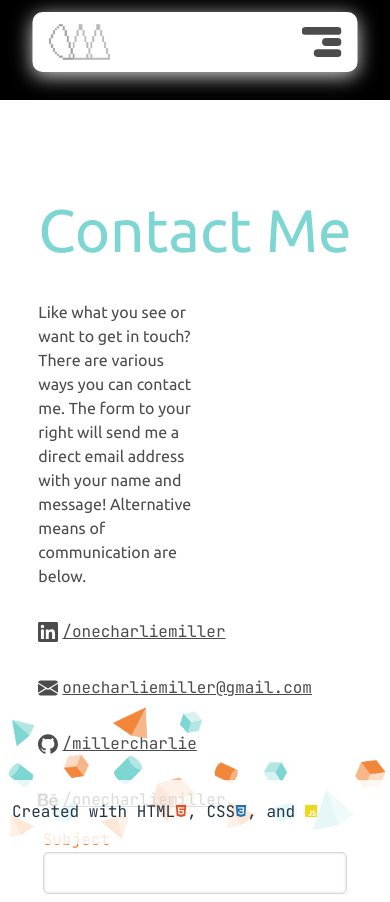
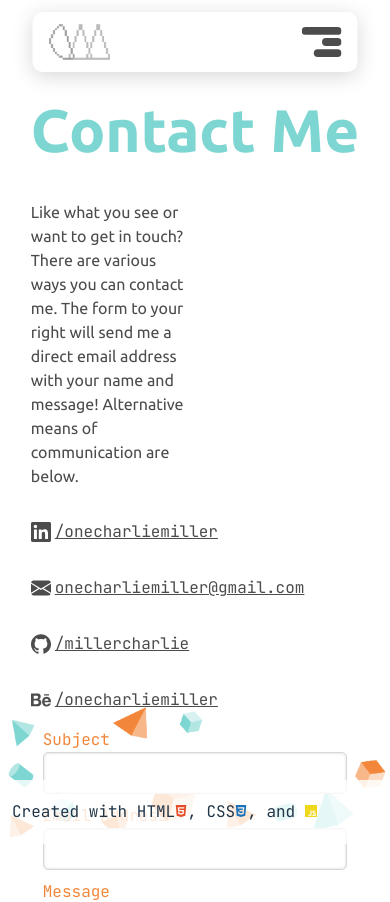
Before and after one commit to millercharlie/Digital-Portfolio, a React (Vite) app: page /contact in a window 390 px wide. Shown: the top 902 px of the page. Built offline with nearby package versions, Linux system fonts and the light colour scheme.

Commit message:
Add Ubuntu Font Weights and Remove SVGs
- Add all font weights for the Ubuntu typeface
- Remove unnecessary SVG rectangles and replace them with margin/padding

```diff
--- a/index.html
+++ b/index.html
@@ -3,8 +3,10 @@
   <head>
     <meta charset="UTF-8" />
     <link rel="icon" type="image/svg+xml" href="/favicon.svg" />
+    <link rel="preconnect" href="https://fonts.googleapis.com">
+    <link rel="preconnect" href="https://fonts.gstatic.com" crossorigin>
     <link href='https://fonts.googleapis.com/css?family=JetBrains Mono' rel='stylesheet'>
-    <link href="https://fonts.googleapis.com/css2?family=Ubuntu&display=swap" rel="stylesheet">
+    <link href="https://fonts.googleapis.com/css2?family=Ubuntu:ital,wght@0,300;0,400;0,500;0,700;1,300;1,400;1,500;1,700&display=swap" rel="stylesheet">
     <meta name="viewport" content="width=device-width, initial-scale=1.0" />
     <title>Charlie's Portfolio</title>
   </head>
--- a/src/App.css
+++ b/src/App.css
@@ -212,6 +212,7 @@
   padding: 0 1rem;
   color: #000000;
   white-space: pre-line;
+  font-weight: normal;
 }
 
 .small-z-index {
@@ -390,12 +391,13 @@
 
 /* Footer.jsx Component Styles */
 .footer {
-  position: sticky;
+  position: fixed;
   width: 100%;
+  left: 0;
   bottom: 0;
   background-color: rgba(256, 256, 256, 0.80);
   border-radius: 10px 10px 0 0;
-  line-height: 4rem;
+  line-height: 2rem;
 }
 .row {
   width: 100%;
--- a/src/pages/About.jsx
+++ b/src/pages/About.jsx
@@ -150,17 +150,6 @@
         icon={toggle}
         textColor={getColors("nav")}
       />
-      {window.innerWidth <= 600 && (
-        <svg width="100%" height="70px" className="rect">
-          <rect
-            x={0}
-            y={0}
-            width="100%"
-            height="70px"
-            fill={window.colorMode === "one" ? "white" : "black"}
-          />
-        </svg>
-      )}
       {popup}
       <div className="background-container">
         <ul className="bytes-ul">
--- a/src/pages/Contact.jsx
+++ b/src/pages/Contact.jsx
@@ -1,5 +1,4 @@
 import NavBar from "../components/NavBar.jsx";
-import React from "react";
 
 /**
  * Represents a contact page. This page has a form users can fill out to email me. In addition, contact information is
@@ -16,7 +15,7 @@
     const message = document.querySelector("#message").value;
     window.location.href = `mailto:onecharliemiller@gmail.com?subject=${subject}&email=${email}&body=${message}`;
 
-    const submitButton = document.getElementById("submit-button");
+    const submitButton = document.getElementById("submit-btn");
     submitButton.innerHTML = "Submitted!";
     submitButton.style.backgroundColor = "#F2873B";
   };
@@ -26,19 +25,10 @@
       <div>
         <NavBar background="#FFFFFF" fun={() => {}} />
       </div>
-      <svg width="100%" height="100px" className="rect">
-        <rect
-          x={0}
-          y={0}
-          width="100%"
-          height="100px"
-          fill={window.colorMode === "one" ? "white" : "black"}
-        />
-      </svg>
       <div className="contact-content">
         <div className="left">
           <h1 className="contact-title">
-            <strong>Contact Me</strong>
+            Contact Me
           </h1>
           <p className="contact-description">
             Like what you see or want to get in touch? There are various ways
@@ -125,7 +115,7 @@
           </form>
           <button
             onClick={handleSubmit}
-            id="submit-button"
+            id="submit-btn"
             className="contact-btn"
           >
             Submit
```
